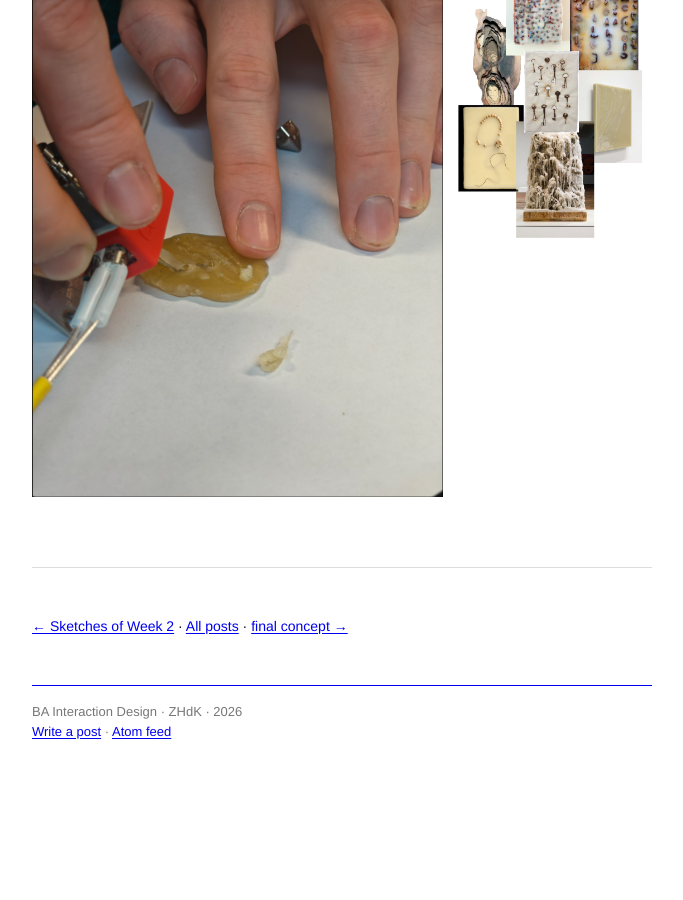
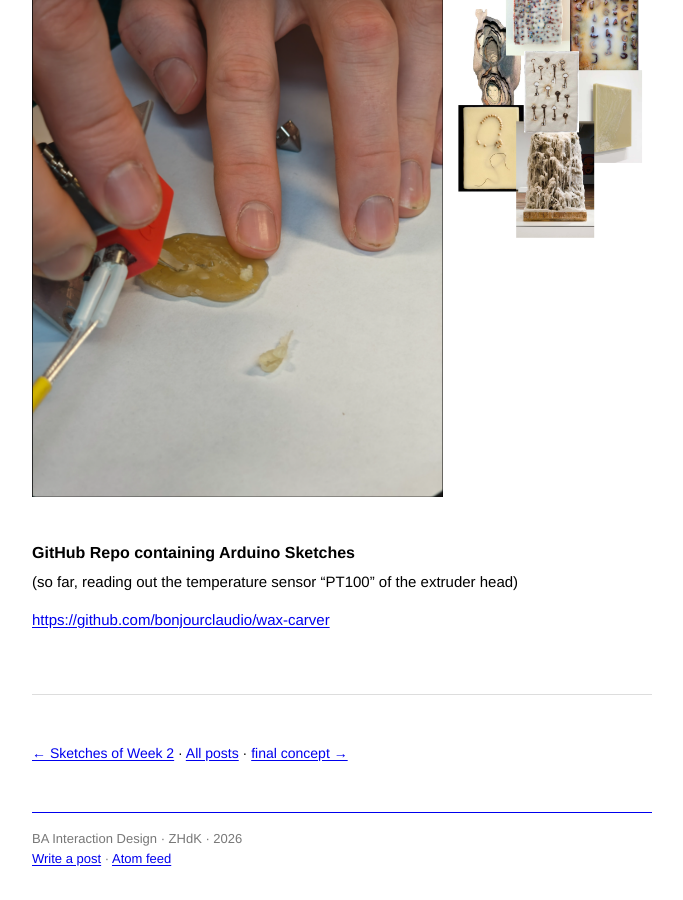
Before and after one commit to bonjourclaudio/aewwwww-blog, a Jekyll site: the page built from _posts/2026-11-10-concept-refinment-1011.md, in a window 1280 px wide and 900 px high, scrolled down 2697 px. Shown: the whole window, without its empty margins (298-981 px from the left). Built offline with Jekyll 4.4.1, drawn with Linux system fonts in a browser that asks for light colours; before the commit the page ends 3470 px from its top, so only the background shows below that.

Commit message:
Update _posts/2026-11-10-concept-refinment-1011.md (via Pages CMS)

```diff
--- a/_posts/2026-11-10-concept-refinment-1011.md
+++ b/_posts/2026-11-10-concept-refinment-1011.md
@@ -25,3 +25,11 @@ published: true
 ![medium: melting bee wax with diy carving tool, temp. around 110°C](/assets/img/Screenshot-20261110-16:01:06.png)
 
 ![small](</assets/img/Capture d’écran 2026-11-10 à 16.06.54.png>)
+
+
+
+### GitHub Repo containing Arduino Sketches
+
+(so far, reading out the temperature sensor "PT100" of the extruder head)
+
+[https://github.com/bonjourclaudio/wax-carver](https://github.com/bonjourclaudio/wax-carver)
```
